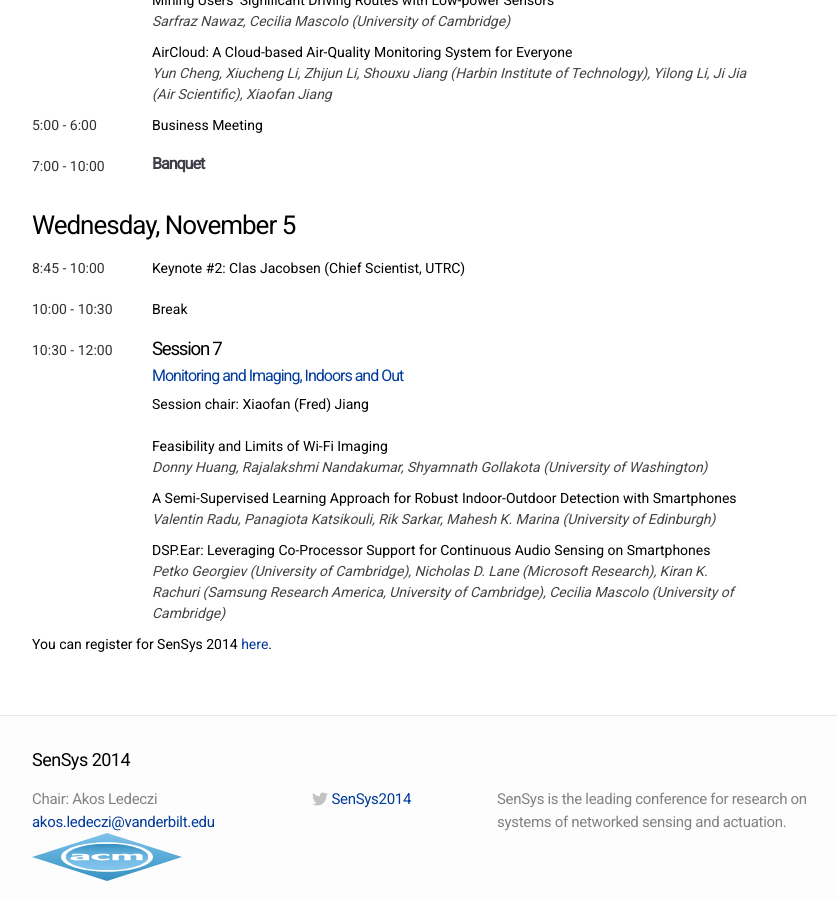
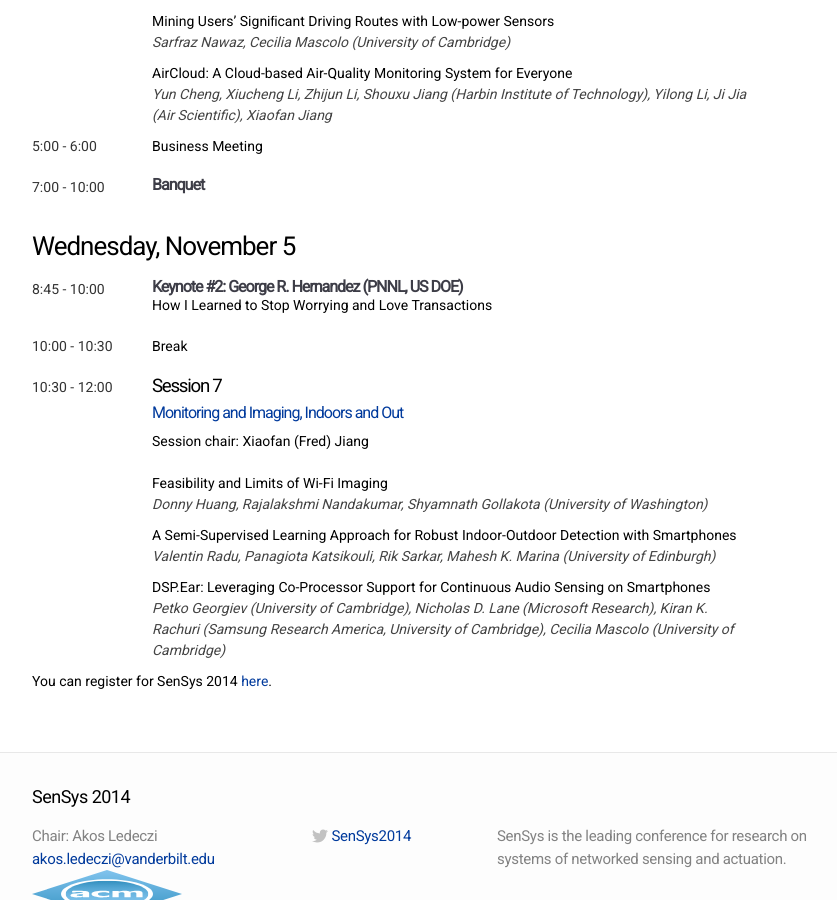
Before and after one commit to rfdickerson/acm-sensys2014-website, a Jekyll site: the page built from program.md, in a window 1280 px wide and 900 px high, scrolled down 2572 px. Shown: the whole window, without its empty margins (208-1045 px from the left). Built offline with Jekyll 4.4.1, drawn with Linux system fonts in a browser that asks for light colours; some of the changed text lies outside the part shown.

Commit message:
changed the keynote 2 speaker

```diff
--- a/program.md
+++ b/program.md
@@ -8,7 +8,9 @@ permalink: /program/
 
 
 <div class="programblock"><div class="dateitem">8:30 - 8:45</div> Welcome</div>
-<div class="programblock"><div class="dateitem">8:45 - 10:00</div> <h4><a href="{{site.baseurl}}/keynote">Keynote #1: Hari Balakrishnan</a>   (Professor, MIT)</h4></div>
+<div class="programblock"><div class="dateitem">8:45 - 10:00</div> <h4><a href="{{site.baseurl}}/keynote">Keynote #1: Hari Balakrishnan</a>   (Professor, MIT)</h4>
+Making Roads Safer by Making Drivers better
+</div>
 <div class="programblock"><div class="dateitem">10:00 - 10:30</div> Break</div>
 <div class="programblock"><div class="dateitem">10:30 - 12:00</div> <div class="programdesc">
 <h2>Session 1</h2> <h3>Energy Harvesting, Management, and Analysis</h3>
@@ -164,7 +166,9 @@ Session chair: Janos Sallai <br/><br/>
 
 <h3>Wednesday, November 5</h3>
 
-<div class="programblock"><div class="dateitem">8:45 - 10:00</div> Keynote #2: Clas Jacobsen (Chief Scientist, UTRC)</div>
+<div class="programblock"><div class="dateitem">8:45 - 10:00</div> <h4>Keynote #2: George R. Hernandez (PNNL, US DOE) </h4>
+How I Learned to Stop Worrying and Love Transactions
+</div>
 <div class="programblock"><div class="dateitem">10:00 - 10:30</div> Break</div>
 <div class="programblock"><div class="dateitem">10:30 - 12:00</div> <div class="programdesc">
 <h2>Session 7</h2><h3>Monitoring and Imaging, Indoors and Out</h3>
```
